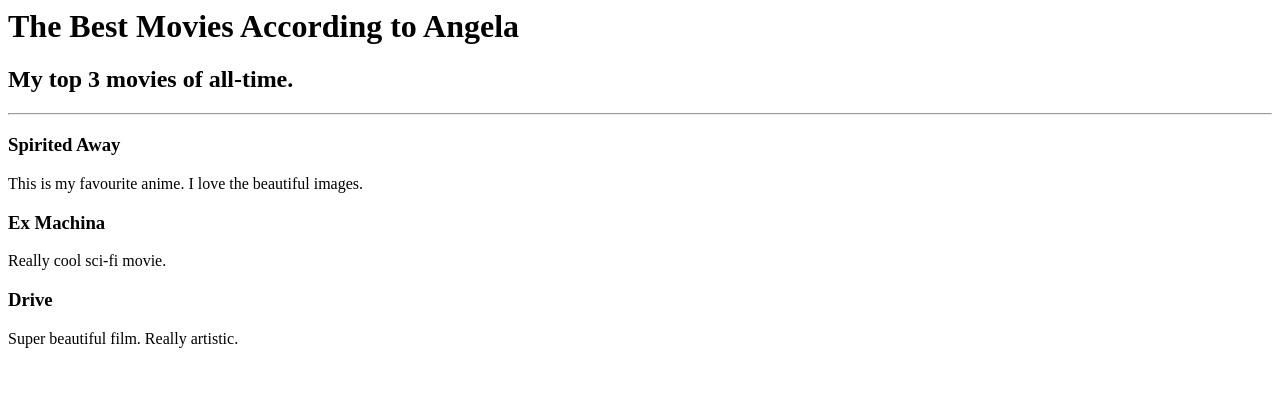
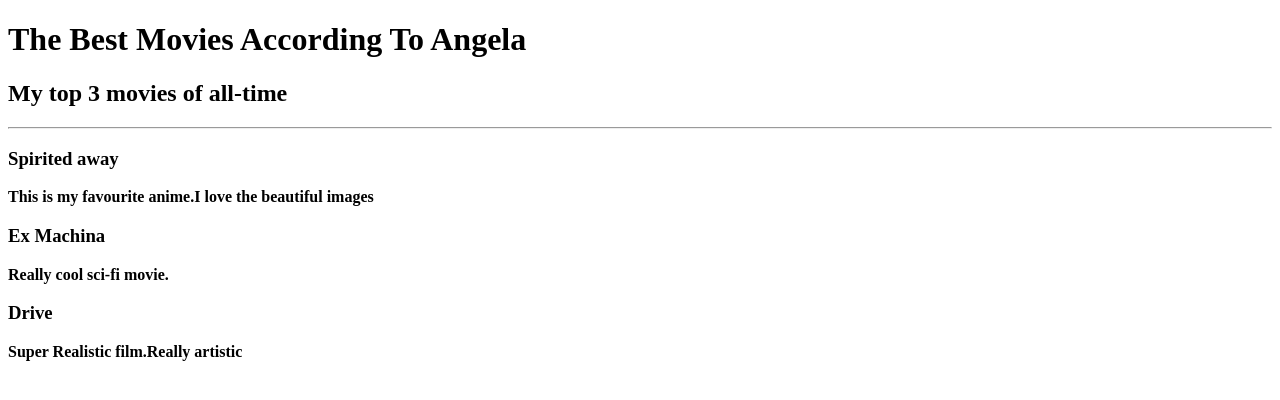
Before and after one commit to RAZOR-212/html-portfolio, a plain HTML site: page public/movie-ranking.html in a window 1280 px wide. Drawn offline with Linux system fonts and the light colour scheme.

Commit message:
Add files via upload

```diff
--- a/public/movie-ranking.html
+++ b/public/movie-ranking.html
@@ -1,9 +1,19 @@
-<h1>The Best Movies According to Angela</h1>
-<h2>My top 3 movies of all-time.</h2>
-<hr />
-<h3>Spirited Away</h3>
-<p>This is my favourite anime. I love the beautiful images.</p>
-<h3>Ex Machina</h3>
-<p>Really cool sci-fi movie.</p>
+<!DOCTYPE html>
+<html lang="en">
+<head>
+    <meta charset="UTF-8">
+    <meta name="viewport" content="width=device-width, initial-scale=1.0">
+    <title>Document</title>
+</head>
+<body>
+ <h1>The Best Movies According To Angela</h1>
+ <h2>My top 3 movies of all-time</h2>
+   <hr>
+ <h3>Spirited away</h3>
+ <p><b>This is my favourite anime.I love the beautiful images</b></p>
+ <h3>Ex Machina</h3>
+ <p><b>Really cool sci-fi movie.</b></p>
 <h3>Drive</h3>
-<p>Super beautiful film. Really artistic.</p>
+<p><b>Super Realistic film.Really artistic</b></p>
+</body>
+</html>
```
Also changed, not shown: index.html (+24 -9 lines), public/birthday-invite.html (+17 -10 lines).
